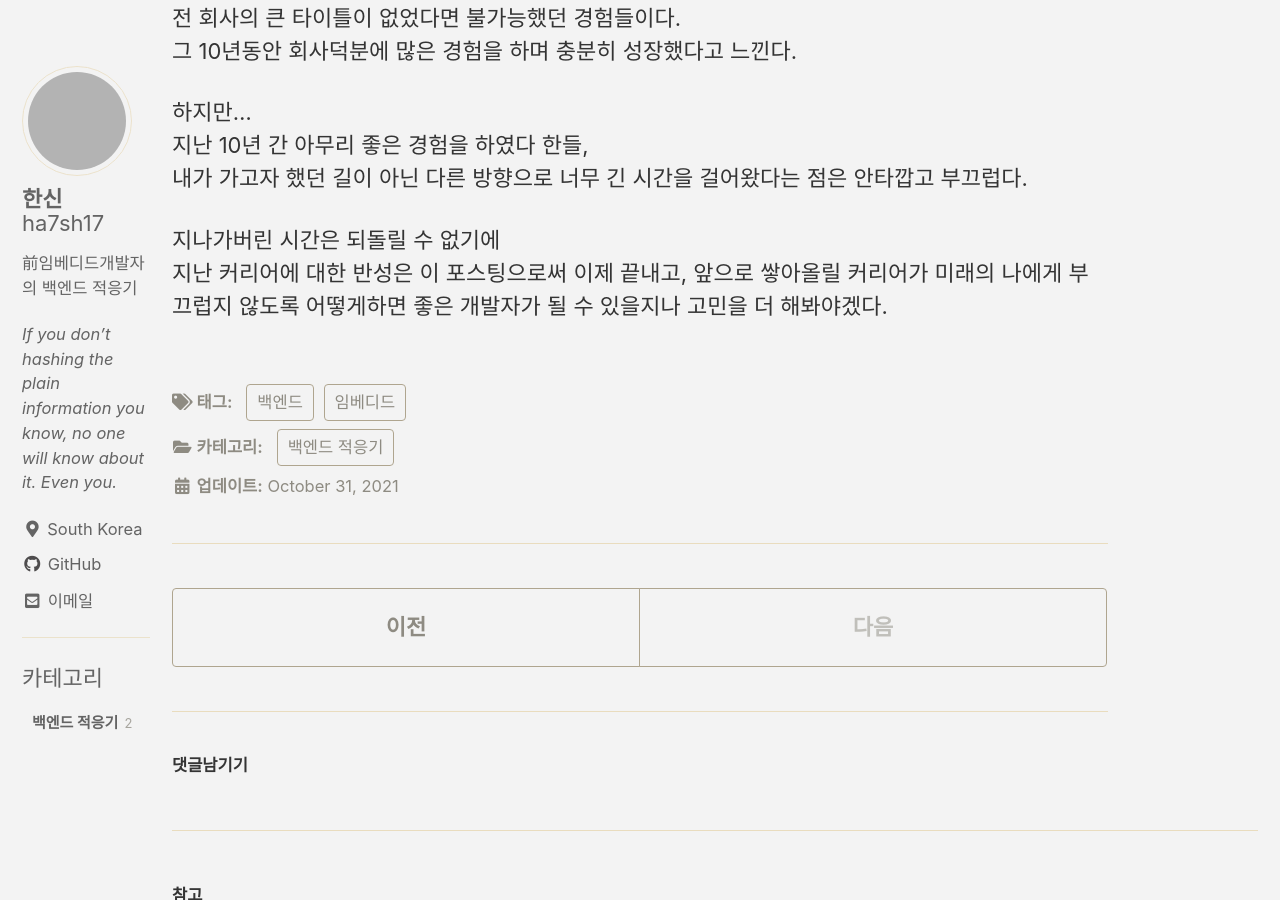
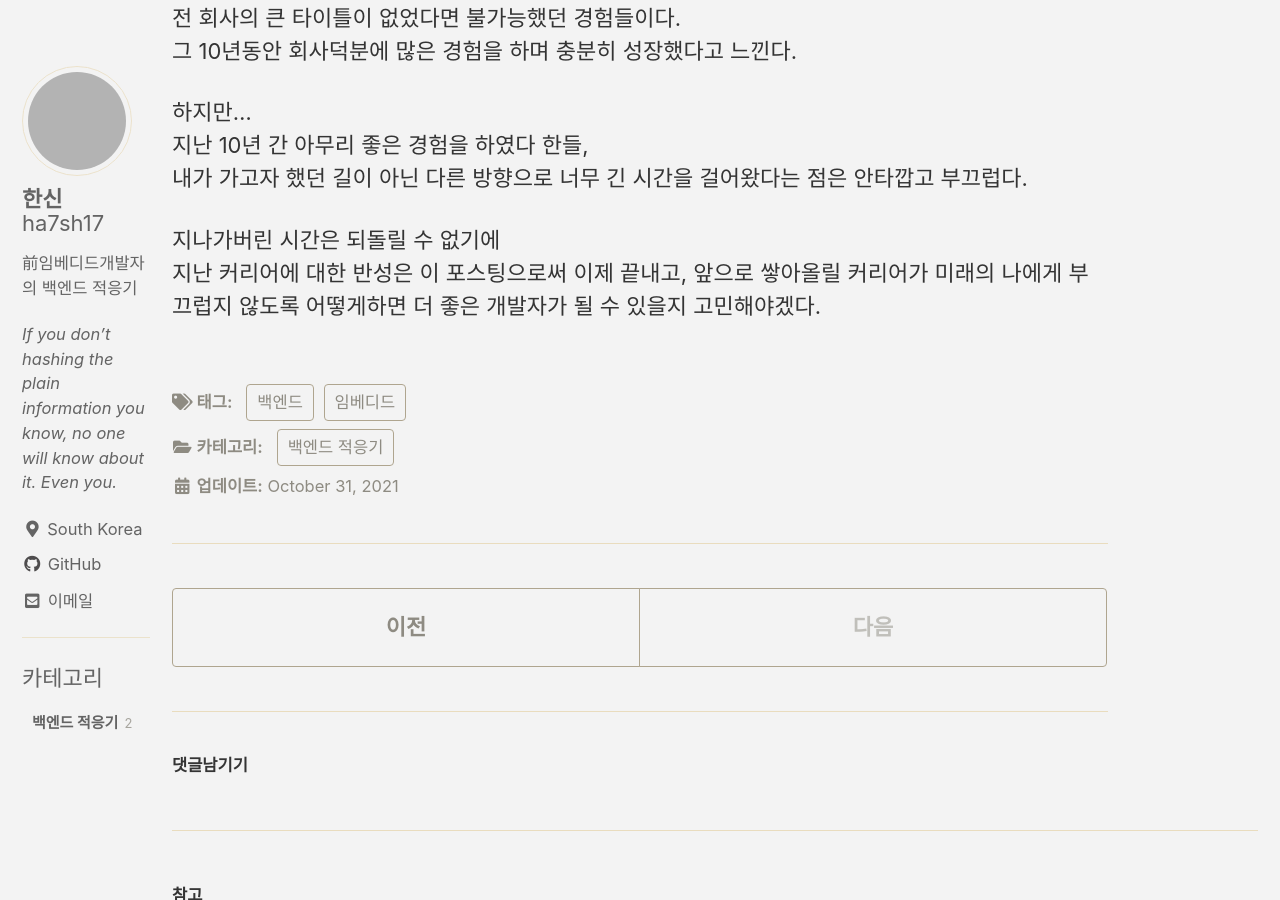
Before and after one commit to ha7sh17/ha7sh17.github.io, a Jekyll site: the page built from _posts/2021-10-31-post-self_reflection.md, in a window 1280 px wide and 900 px high, scrolled down 2280 px. Built offline with Jekyll 4.4.1, drawn with Linux system fonts in a browser that asks for light colours; cached includes are drawn as plain includes; comment, search, counter and statistics services are not loaded; grey boxes are pictures that could not be loaded.

Commit message:
Update 2021-10-31

```diff
--- a/_posts/2021-10-31-post-self_reflection.md
+++ b/_posts/2021-10-31-post-self_reflection.md
@@ -67,4 +67,4 @@ Google, Amazon 등 글로벌 기업들과 같이 협업하는 기회도 얻을
 
 지나가버린 시간은 되돌릴 수 없기에
 지난 커리어에 대한 반성은 이 포스팅으로써 이제 끝내고,
-앞으로 쌓아올릴 커리어가 미래의 나에게 부끄럽지 않도록 어떻게하면 좋은 개발자가 될 수 있을지나 고민을 더 해봐야겠다.
+앞으로 쌓아올릴 커리어가 미래의 나에게 부끄럽지 않도록 어떻게하면 더 좋은 개발자가 될 수 있을지 고민해야겠다.
```
